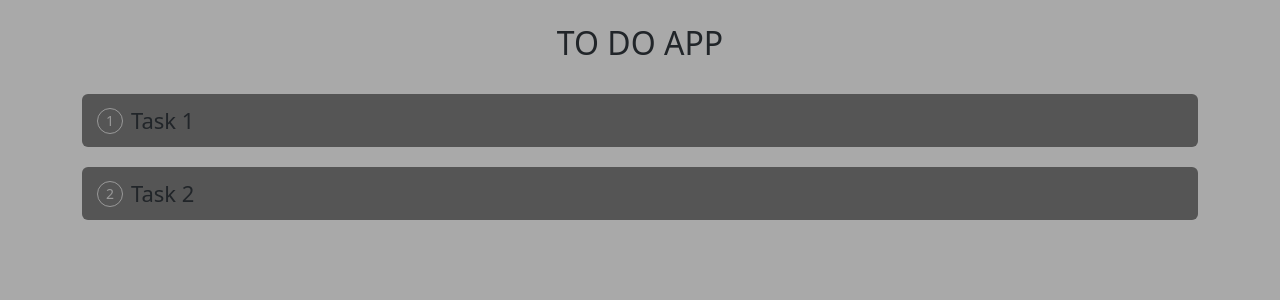
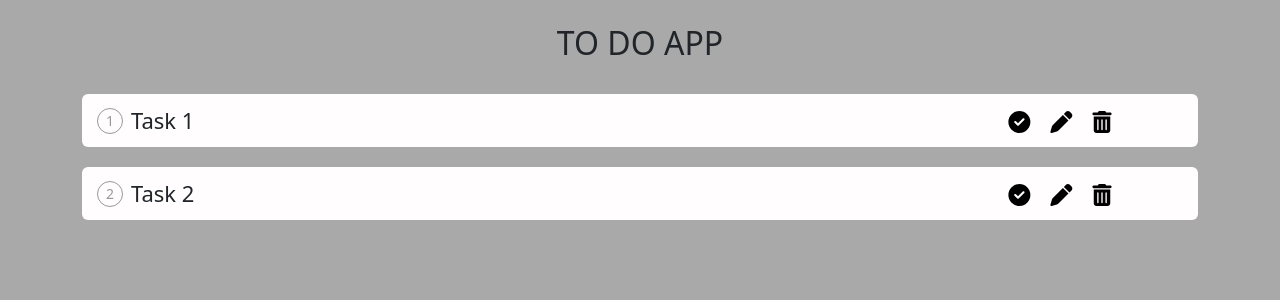
Before and after one commit to fernandes-glen/todo-react-app, a React (Create React App) app: page / in a window 1280 px wide. Shown: the top 300 px of the page. Built offline with nearby package versions, Linux system fonts and the light colour scheme.

Commit message:
i have added icons and styled them

```diff
--- a/src/App.css
+++ b/src/App.css
@@ -2,7 +2,7 @@
   text-align: center;
 }
 .taskBg {
-  background-color: #555;
+  background-color: #fffdfd;
   border-radius: 6px;
   margin-bottom: 20px;
   padding: 10px 140px 10px 15px;
@@ -17,7 +17,8 @@
 }
 .taskBg .done .taskText {
   text-decoration: line-through;
-  opacity: 0.3;
+}
+.taskBg .done {
   flex: 1;
 }
 .taskNumber {
@@ -33,3 +34,23 @@
   align-items: center;
   justify-content: center;
 }
+
+.iconsWrap {
+  position: absolute;
+  top: 20%;
+  transform: translate(-50%);
+  right: 15px;
+  width: auto;
+  display: inline-block;
+}
+
+.taskBg .iconsWrap span {
+  display: inline-block;
+  margin: 0px 10px 0 10px;
+  cursor: pointer;
+  color: rgb(0, 0, 0);
+}
+
+.mr-20 {
+  margin-right: 20px;
+}
--- a/src/App.js
+++ b/src/App.js
@@ -62,6 +62,17 @@
                   <span className="taskNumber">{index + 1}</span>
                   <span className="taskText">{task.title}</span>
                 </div>
+                <div className="iconsWrap">
+                  <span>
+                    <FontAwesomeIcon icon={faCircleCheck} />
+                  </span>
+                  <span>
+                    <FontAwesomeIcon icon={faPen} />
+                  </span>
+                  <span>
+                    <FontAwesomeIcon icon={faTrashCan} />
+                  </span>
+                </div>
               </div>
             </React.Fragment>
           );
```
